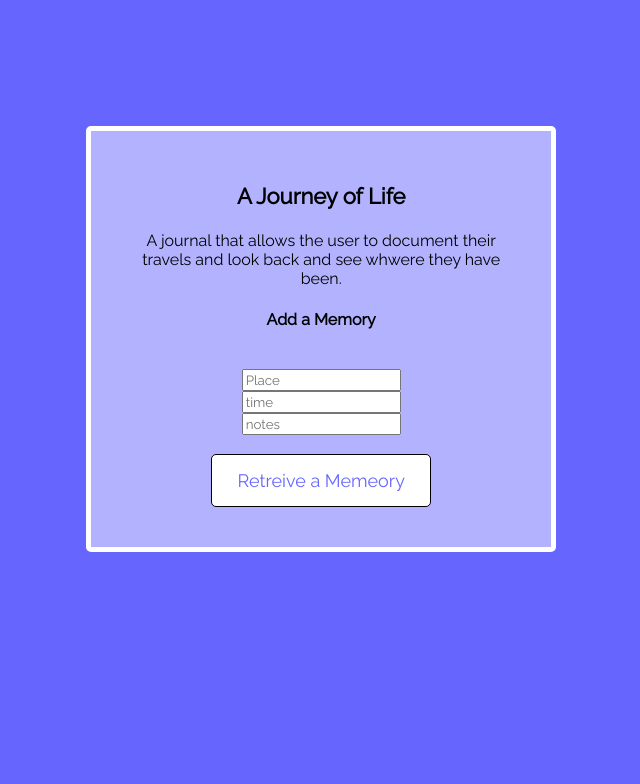
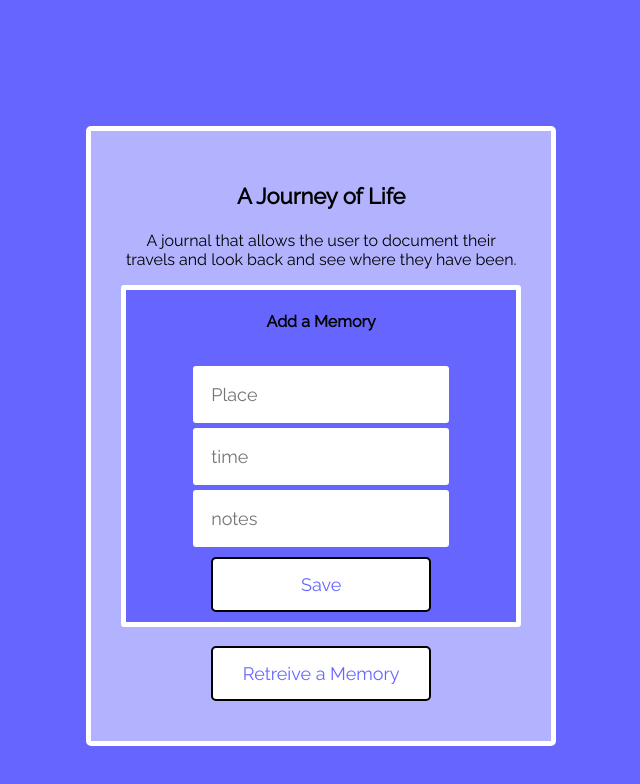
Before and after one commit to JonMoore9000/capstone3, a React app: page / in a window 1280 px wide. Both pictures are taken after a click on the button "Make a Memory". Shown: the whole page, without its empty margins (301-941 px from the left). Built offline with nearby package versions, Linux system fonts and the light colour scheme.

Commit message:
adding a few styles

```diff
--- a/src/components/add-form.js
+++ b/src/components/add-form.js
@@ -3,7 +3,7 @@ import React from 'react';
 export default function AddForm(props) {
     return(
       <form className="form hide">
-        <h5>Add a Memory</h5>
+        <h5 className="h5">Add a Memory</h5>
         <input placeholder="Place"></input>
         <input placeholder="time"></input>
         <input placeholder="notes"></input>
--- a/src/components/journal.js
+++ b/src/components/journal.js
@@ -12,7 +12,7 @@ export default class Journal extends React.Component {
   return(
     <div className="container">
       <h3>A Journey of Life</h3>
-      <p>A journal that allows the user to document their travels and look back and see whwere they have been.</p>
+      <p>A journal that allows the user to document their travels and look back and see where they have been.</p>
       <AddMemory />
       <br></br>
       <OldMemory />
--- a/src/components/new-memory.js
+++ b/src/components/new-memory.js
@@ -22,6 +22,7 @@ export default class AddMemory extends React.Component {
           <input placeholder="Place"></input><br></br>
           <input placeholder="time"></input><br></br>
           <input placeholder="notes"></input><br></br>
+          <button className="save" onClick = {() => this.setEditing(false)}>Save</button>
         </form>
       );
     }
--- a/src/components/old-memory.js
+++ b/src/components/old-memory.js
@@ -2,6 +2,6 @@ import React from 'react';
 
 export default function OldMemory(props) {
   return (
-    <button>Retreive a Memeory</button>
+    <button>Retreive a Memory</button>
   );
 }
--- a/src/index.css
+++ b/src/index.css
@@ -26,14 +26,39 @@ button {
   margin-bottom: 10px;
   background-color: white;
   color: #6666FF;
-  border: 1px solid black;
+  border: 2px solid black;
   border-radius: 5px;
   transition: .6s;
 }
 
 button:hover {
-  background-color: #999;
+  background-color: #6666FF;
   color: white;
+}
+
+.save:hover {
+    background-color: #ccc !important;
+    color: black;
+}
+
+p {
+  color: black;
+}
+
+.form {
+  border: 5px solid white;
+  border-radius: 3px;
+  background-color: #6666FF;
+}
+
+input {
+  width: 220px;
+  padding: 15px;
+  font-size: 18px;
+  margin-bottom: 10px;
+  margin-top: -5px;
+  border: 3px solid white;
+  border-radius: 3px;;
 }
 
 .hide {
```
